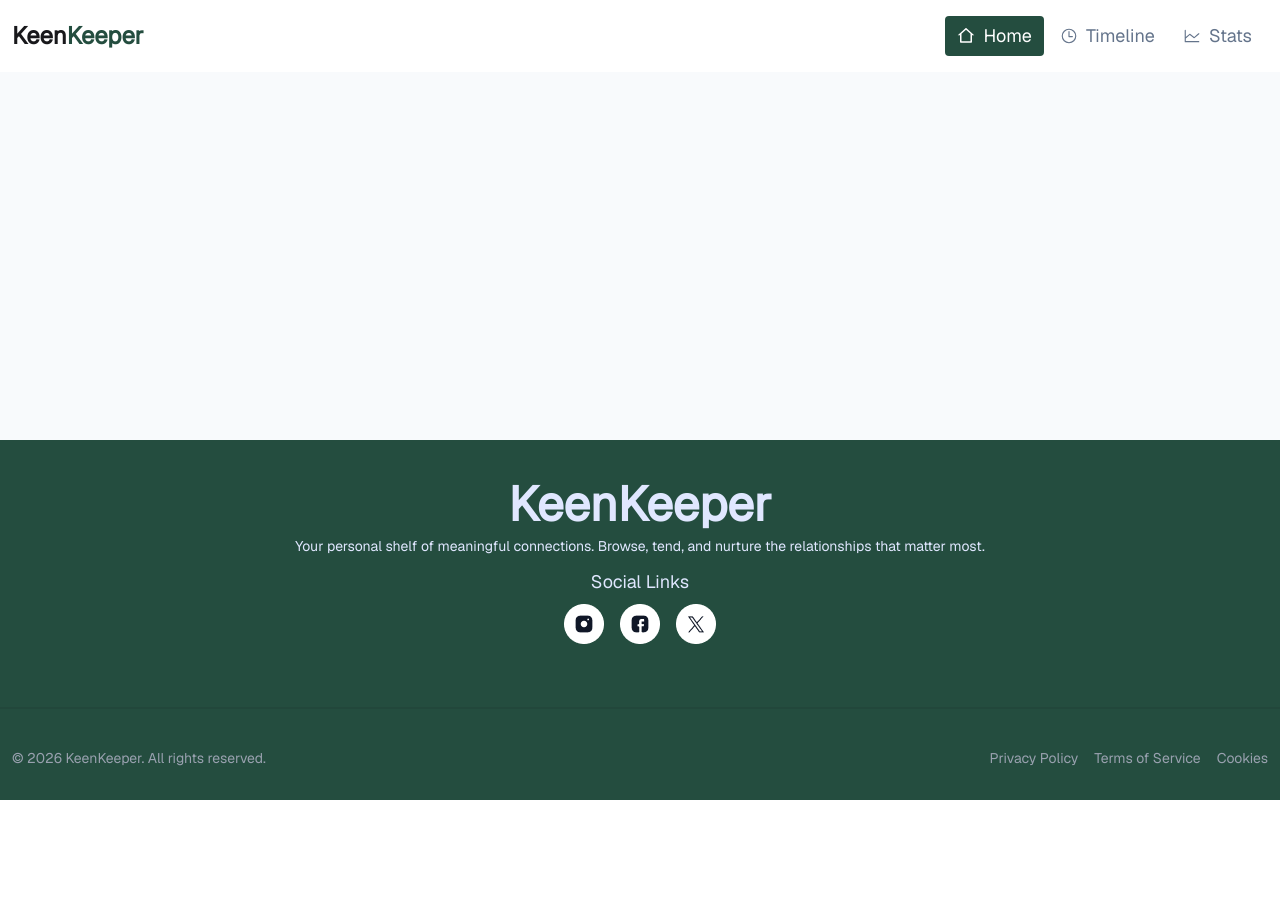
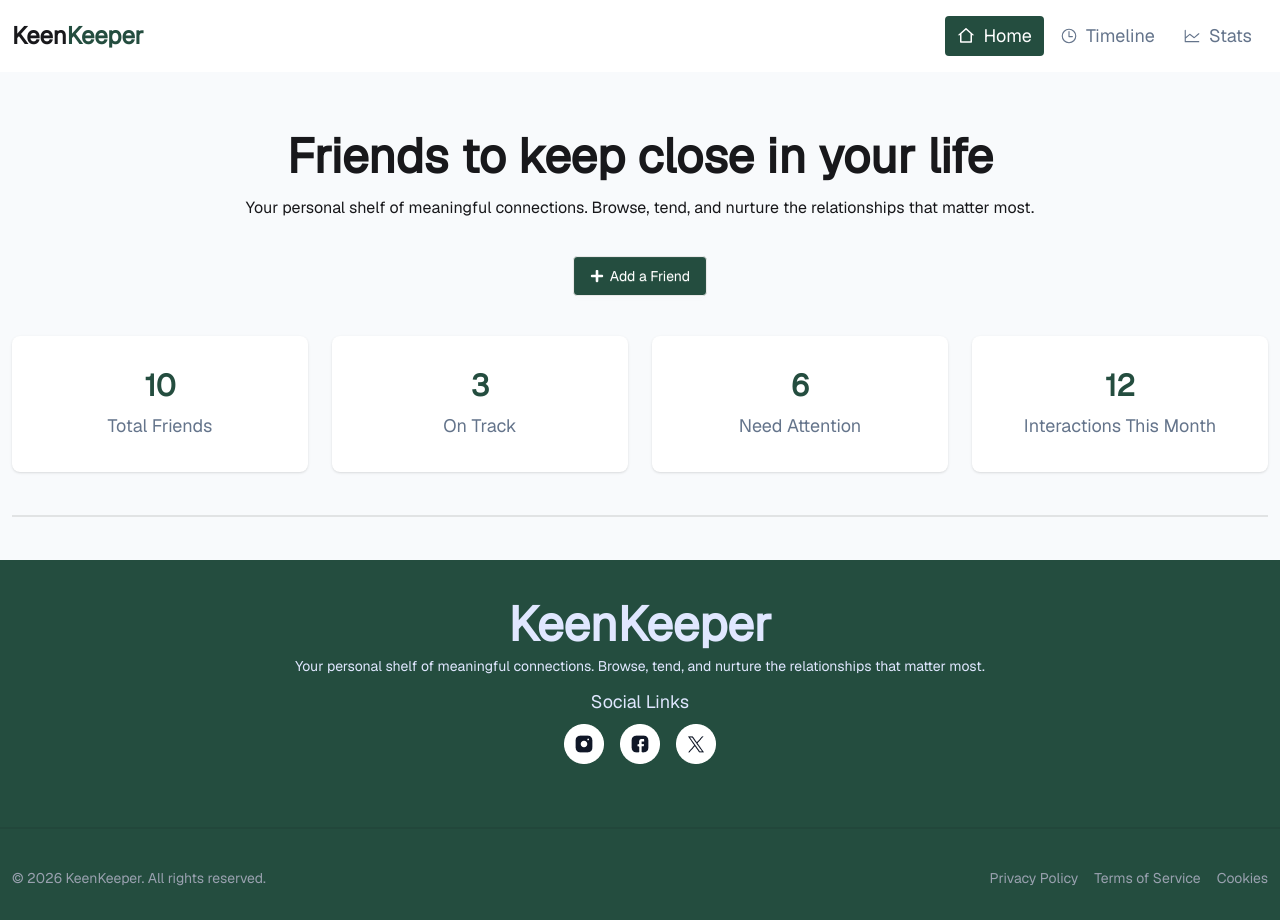
Before and after one commit to mjaabdullah/keen-keeper, a React (Vite) app: page / in a window 1280 px wide. Before the commit the page ends 800 px from the top, so only its background shows below. Built offline with nearby package versions, Linux system fonts and the light colour scheme.

Commit message:
Add hero section

```diff
--- /dev/null
+++ b/src/components/hero/Card.jsx
@@ -0,0 +1,10 @@
+const Card = ({ title, count }) => {
+  return (
+    <div className="flex flex-col bg-white py-8 text-center space-y-2 shadow-sm rounded-lg">
+      <h2 className="text-3xl font-semibold text-[#244D3F]">{count}</h2>
+      <span className="text-lg text-[#64748B]">{title}</span>
+    </div>
+  );
+};
+
+export default Card;
--- /dev/null
+++ b/src/components/hero/HeroTop.jsx
@@ -0,0 +1,25 @@
+import { FaPlus } from "react-icons/fa";
+
+const HeroTop = () => {
+  return (
+    <div className="hero">
+      <div className="hero-content text-center">
+        <div className="py-6">
+          <h1 className="text-3xl sm:text-5xl font-bold">
+            Friends to keep close in your life
+          </h1>
+          <p className="py-4">
+            Your personal shelf of meaningful connections. Browse, tend, and
+            nurture the relationships that matter most.
+          </p>
+          <button className="btn bg-[#244D3F] text-white font-medium mt-5">
+            <FaPlus />
+            Add a Friend
+          </button>
+        </div>
+      </div>
+    </div>
+  );
+};
+
+export default HeroTop;
--- a/src/pages/HomePage/Banner.jsx
+++ b/src/pages/HomePage/Banner.jsx
@@ -1,5 +1,24 @@
+import Card from "../../components/hero/Card";
+import HeroTop from "../../components/hero/HeroTop";
+
 const Banner = () => {
-  return <div></div>;
+  const cardData = [
+    { title: "Total Friends", count: 10 },
+    { title: "On Track", count: 3 },
+    { title: "Need Attention", count: 6 },
+    { title: "Interactions This Month", count: 12 },
+  ];
+  return (
+    <div className="container mx-auto px-3 py-5">
+      <HeroTop />
+      <div className="grid grid-cols-1 md:grid-cols-2 lg:grid-cols-4 gap-6 pb-5">
+        {cardData.map((card, ind) => (
+          <Card title={card.title} count={card.count} key={ind} />
+        ))}
+      </div>
+      <div className="divider"></div>
+    </div>
+  );
 };
 
 export default Banner;
```
